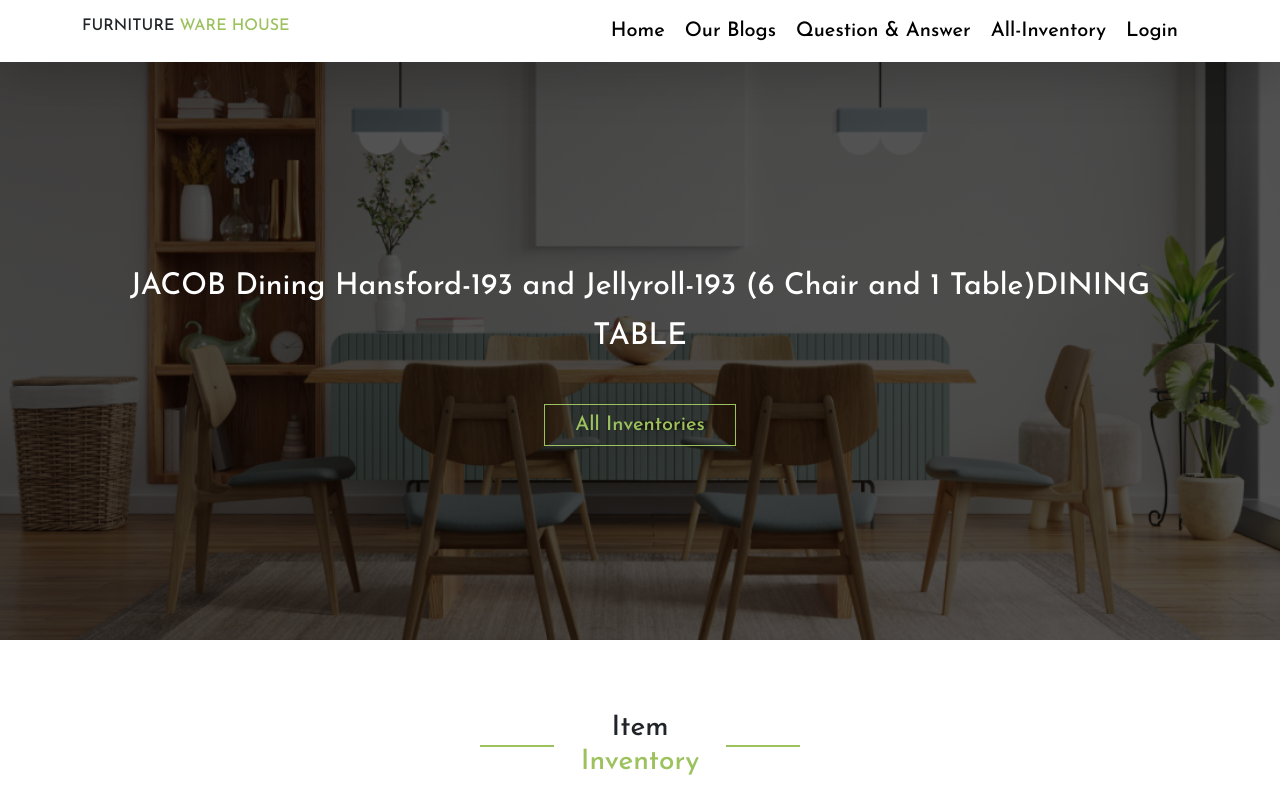
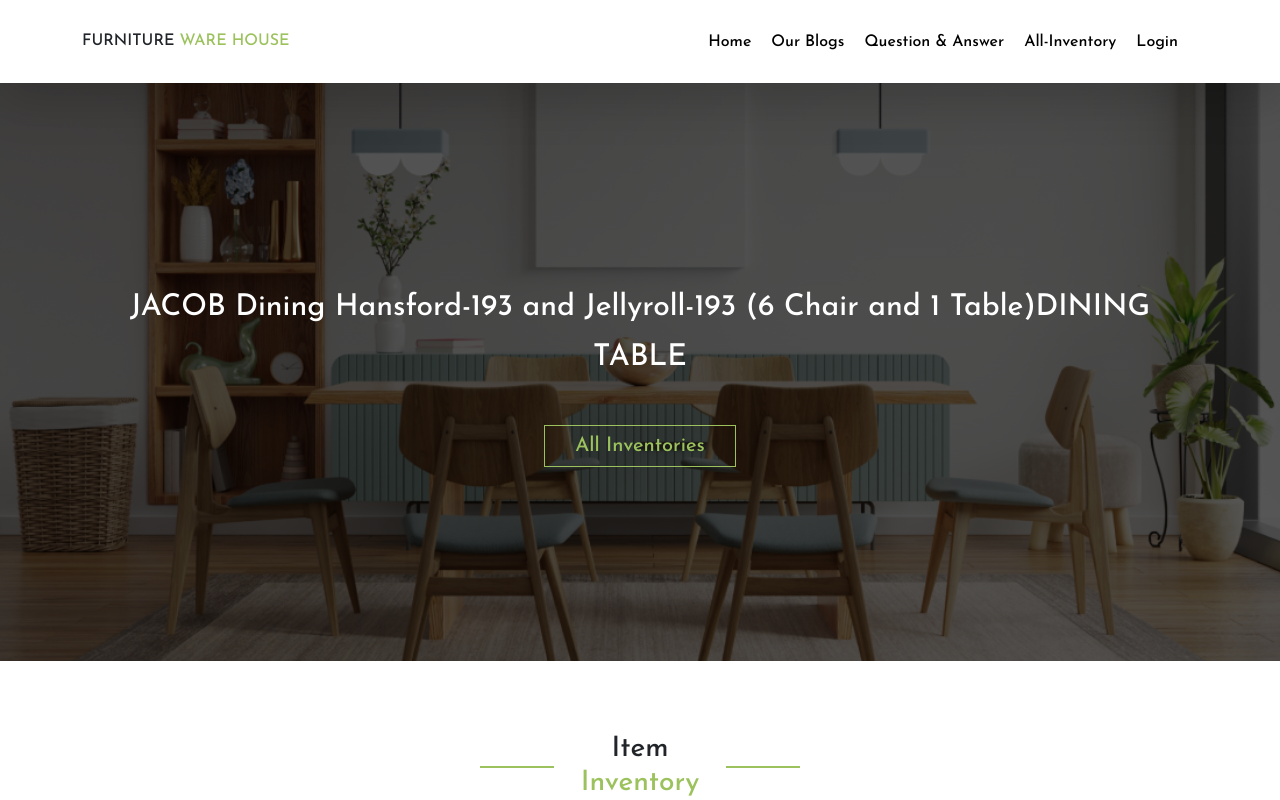
Before and after one commit to Safiul-Azam/furniture-warehouse-client, a React (Create React App) app: page / in a window 1280 px wide. Shown: the top 800 px of the page. Built offline with nearby package versions, Linux system fonts and the light colour scheme; no server answers.

Commit message:
all is up- to-date

```diff
--- a/src/Pages/Shared/Header/Header.js
+++ b/src/Pages/Shared/Header/Header.js
@@ -14,13 +14,13 @@ const Header = () => {
   return (
     <div className="navbar sticky-top bg-white shadow-lg">
       <div className="container d-flex align-items-center justify-content-between">
-        <h2 className="fs-6">
+        <h2 className="fs-6 my-4">
           FURNITURE <span className="title-color">WARE HOUSE</span>
         </h2>
         <Navbar collapseOnSelect expand="sm">
           <Navbar.Toggle aria-controls="basic-navbar-nav" />
           <Navbar.Collapse id="basic-navbar-nav">
-            <Nav className="d-block mx-auto navbar-menu fs-5">
+            <Nav className="d-block mx-auto navbar-menu fs-6">
               <Link to="/home">Home</Link>
               <Link to="/Our-blogs">Our Blogs</Link>
               <Link to="/blogs">Question & Answer</Link>
```
